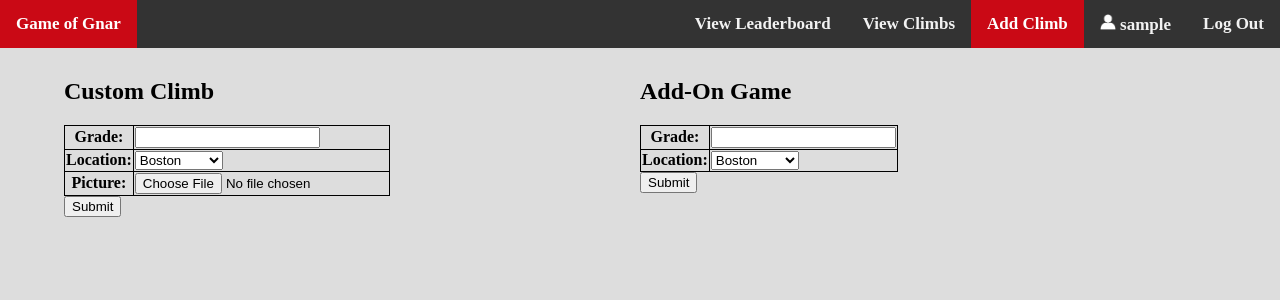
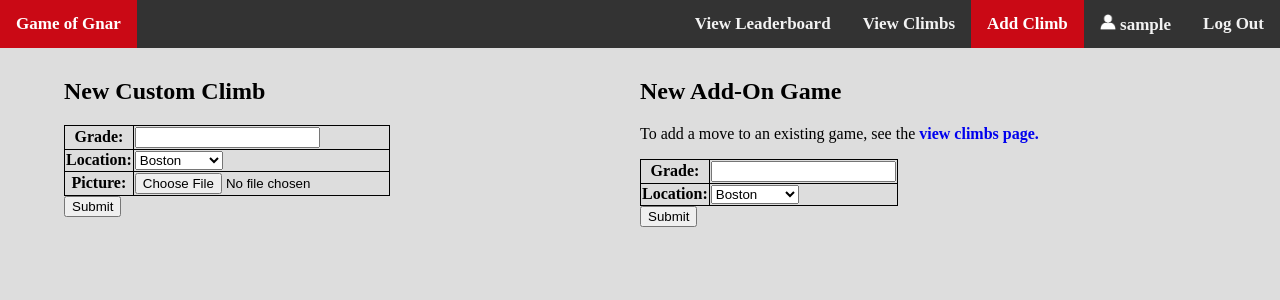
Before and after one commit to jimphowe/gameofgnar, a Django app: page /add_climb in a window 1280 px wide. Shown: the top 300 px of the page. Run offline with Django 3.2, Linux system fonts and the light colour scheme; the visitor is signed in with stand-in values (Sample User, id 1).

Commit message:
changed wording for clarity

```diff
--- a/gnar_app/templates/add_climb.html
+++ b/gnar_app/templates/add_climb.html
@@ -4,7 +4,7 @@
 {% block content %}
 <div class="row">
 	<div class="column">
-		<h2>Custom Climb</h2>
+		<h2>New Custom Climb</h2>
 		<form action="add_climb" method="post" enctype="multipart/form-data">
 			{% csrf_token %}
 			<table>
@@ -14,7 +14,8 @@
 		</form>
 	</div>
 	<div class="column">
-		<h2>Add-On Game</h2>
+		<h2>New Add-On Game</h2>
+		<p>To add a move to an existing game, see the <a href="/view_climbs">view climbs page.</a></p>
 		<form action="add_climb" method="post">
 			{% csrf_token %}
 			<table>
```
